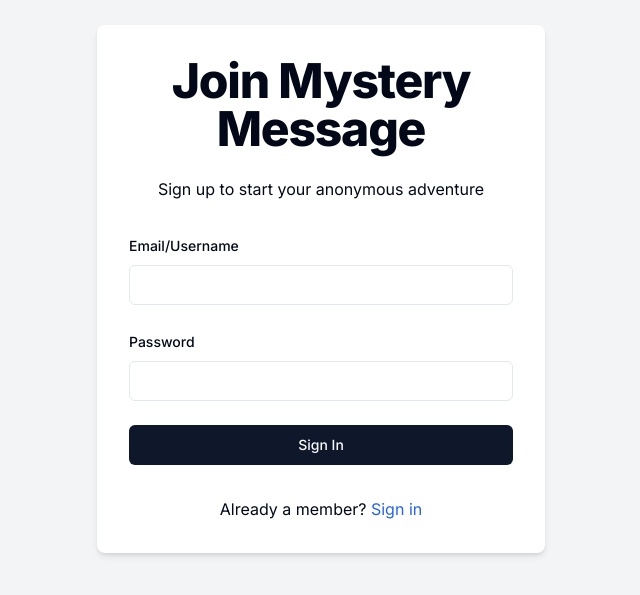
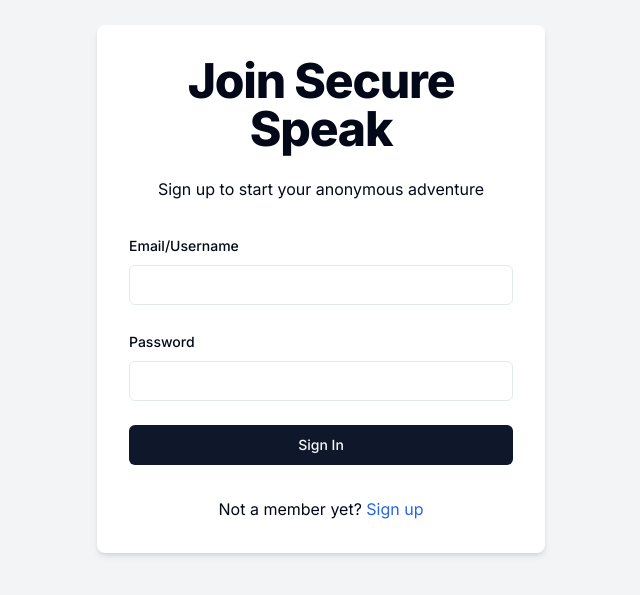
Before and after one commit to iamPankajGhosh/nextjs-project-three, a Next.js app: page /sign-in in a window 1280 px wide. Shown: the part 111-706 px from the top of the page, without its empty margins (319-959 px from the left). Built offline with nearby package versions, Linux system fonts and the light colour scheme.

Commit message:
refactore title

```diff
--- a/src/app/(app)/page.tsx
+++ b/src/app/(app)/page.tsx
@@ -26,7 +26,7 @@
             Dive into the World of Anonymous Feedback
           </h1>
           <p className="mt-3 md:mt-4 text-base md:text-lg">
-            Explore Mystery Message - Where your identity remains a secret.
+            Explore Secure Speak - Where your identity remains a secret.
           </p>
         </section>
 
@@ -60,7 +60,7 @@
 
       {/* Footer */}
       <footer className="text-center p-4 md:p-6 bg-gray-100">
-        © 2024 Mystery Message. All rights reserved.
+        © 2024 Secure Speak. All rights reserved.
       </footer>
     </>
   );
--- a/src/app/(auth)/sign-in/page.tsx
+++ b/src/app/(auth)/sign-in/page.tsx
@@ -70,7 +70,7 @@
       <div className="w-full max-w-md p-8 space-y-8 bg-white rounded-lg shadow-md">
         <div className="text-center">
           <h1 className="text-4xl font-extrabold tracking-tight lg:text-5xl mb-6">
-            Join Mystery Message
+            Join Secure Speak
           </h1>
           <p className="mb-4">Sign up to start your anonymous adventure</p>
         </div>
@@ -114,9 +114,9 @@
         </Form>
         <div className="text-center mt-4">
           <p>
-            Already a member?{" "}
-            <Link href="/sign-in" className="text-blue-600 hover:text-blue-800">
-              Sign in
+            Not a member yet?{" "}
+            <Link href="/sign-up" className="text-blue-600 hover:text-blue-800">
+              Sign up
             </Link>
           </p>
         </div>
--- a/src/app/(auth)/sign-up/page.tsx
+++ b/src/app/(auth)/sign-up/page.tsx
@@ -103,7 +103,7 @@
       <div className="w-full max-w-md p-8 space-y-8 bg-white rounded-lg shadow-md">
         <div className="text-center">
           <h1 className="text-4xl font-extrabold tracking-tight lg:text-5xl mb-6">
-            Join Mystery Message
+            Join Secure Speak
           </h1>
           <p className="mb-4">Sign up to start your anonymous adventure</p>
         </div>
--- a/src/app/layout.tsx
+++ b/src/app/layout.tsx
@@ -7,7 +7,7 @@
 const inter = Inter({ subsets: ["latin"] });
 
 export const metadata: Metadata = {
-  title: "Mystery Message",
+  title: "Secure Speak",
   description: "Start your anonymous adventure",
 };
 
--- a/src/components/Navbar.tsx
+++ b/src/components/Navbar.tsx
@@ -14,7 +14,7 @@
     <nav className="p-4 md:p-6 shadow-md bg-gray-100">
       <div className="container mx-auto flex flex-col md:flex-row justify-between items-center">
         <a href="#" className="text-xl font-bold mb-4 md:mb-0">
-          Mystery Message
+          Secure Speak
         </a>
         {session ? (
           <>
```
